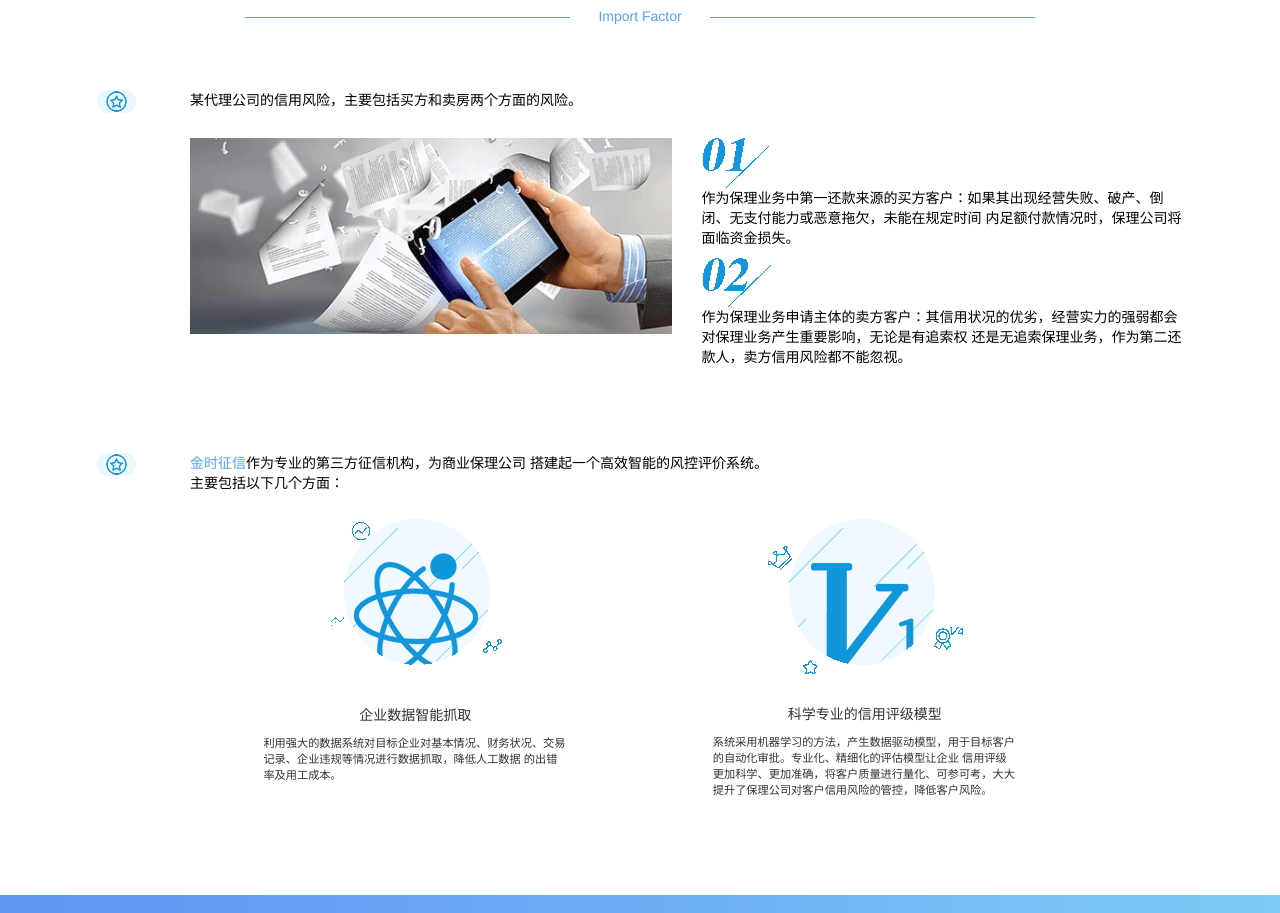
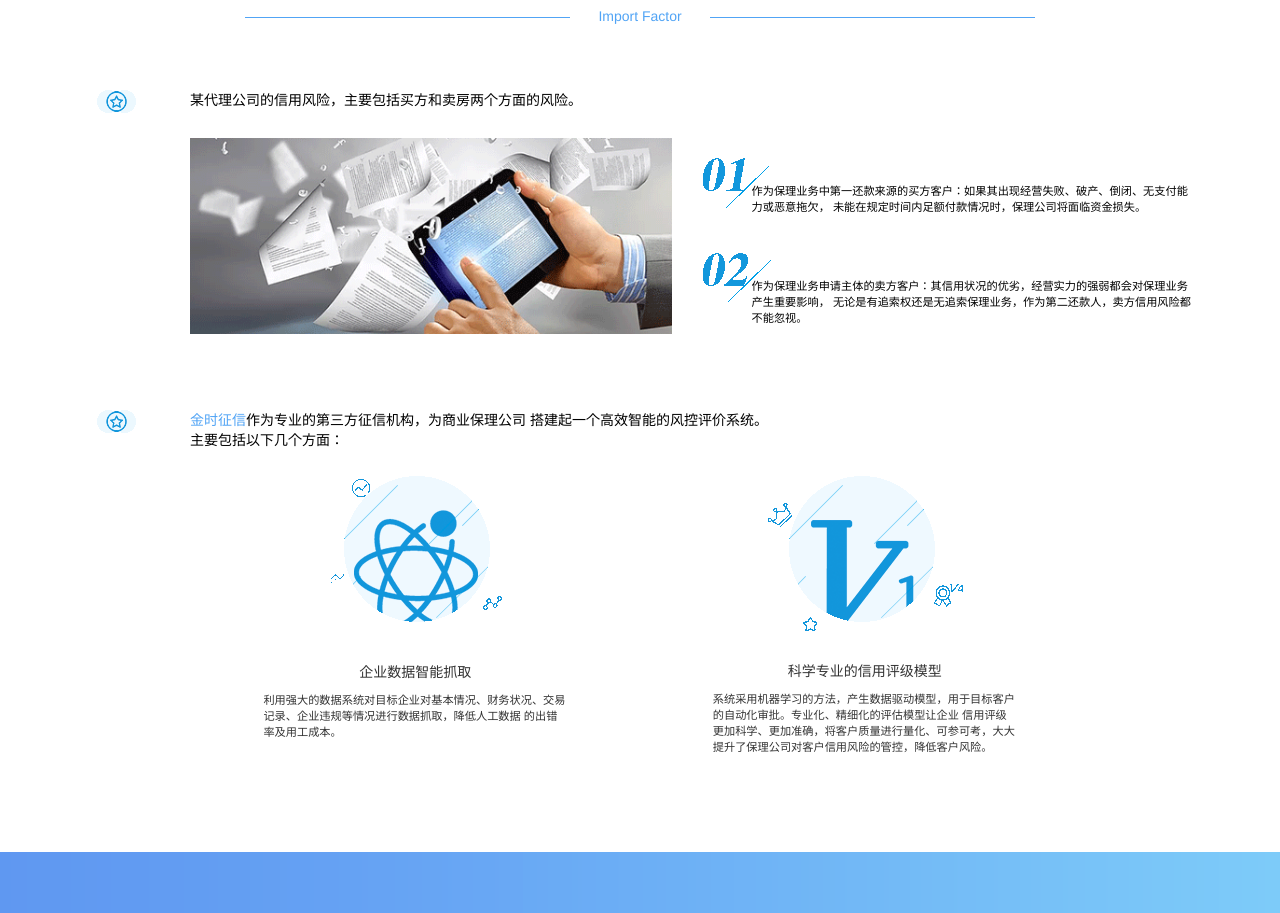
Before and after one commit to Ellipse120/deployNgCliApp, an Angular app: page /customer in a window 1280 px wide. Shown: the part 1741-2654 px from the top of the page. Built offline with nearby package versions, Linux system fonts and the light colour scheme.

Commit message:
# customer

```diff
--- a/src/app/body/customer/customer.component.html
+++ b/src/app/body/customer/customer.component.html
@@ -24,7 +24,6 @@
             </span>
           </div>
         </div>
-        <!--TODO-->
         <div class="row">
           <div>
             <div class="col-xs-12 col-sm-6 col-md-6 col-lg-6" style="padding: 0;border: 1px solid rgb(174,174,174);">
@@ -249,22 +248,33 @@
 
           <div class="row" style="padding-top: 2em;">
             <div class="col-xs-12 col-sm-6 col-md-6 col-lg-6">
-              <img src="../../../assets/images/customer-41.png" alt="" style="max-width: 100%;">
+              <img src="../../../assets/images/customer-41.png" alt=""
+                   style="max-width: 100%;max-height: 100%;height: 100%;">
             </div>
             <div class="col-xs-12 col-sm-6 col-md-6 col-lg-6">
-              <div>
-                <img src="../../../assets/images/customer-42.png" alt="" style="max-width: 100%;">
-                <p>
-                  作为保理业务中第一还款来源的买方客户：如果其出现经营失败、破产、倒闭、无支付能力或恶意拖欠，未能在规定时间
-                  内足额付款情况时，保理公司将面临资金损失。
-                </p>
-              </div>
-              <div>
-                <img src="../../../assets/images/customer-43.png" alt="" style="max-width: 100%;">
-                <p>
-                  作为保理业务申请主体的卖方客户：其信用状况的优劣，经营实力的强弱都会对保理业务产生重要影响，无论是有追索权
-                  还是无追索保理业务，作为第二还款人，卖方信用风险都不能忽视。
-                </p>
+              <div style="padding: 20px 0;">
+                <div>
+                  <div style="position: relative;">
+                    <img src="../../../assets/images/customer-42.png" alt="" style="max-width: 60%;max-height: 60%">
+                  </div>
+                  <div>
+                    <p style="font-size: .8em;position: absolute;top: 45px;left: 65px;">
+                      作为保理业务中第一还款来源的买方客户：如果其出现经营失败、破产、倒闭、无支付能力或恶意拖欠，
+                      未能在规定时间内足额付款情况时，保理公司将面临资金损失。
+                    </p>
+                  </div>
+                </div>
+                <div style="padding-top: 20px">
+                  <div style="position: relative;top: 25px;">
+                    <img src="../../../assets/images/customer-43.png" alt="" style="max-width: 60%;max-height: 60%;">
+                  </div>
+                  <div>
+                    <p style="font-size: .8em;position: absolute;top: 140px;left: 65px;">
+                      作为保理业务申请主体的卖方客户：其信用状况的优劣，经营实力的强弱都会对保理业务产生重要影响，
+                      无论是有追索权还是无追索保理业务，作为第二还款人，卖方信用风险都不能忽视。
+                    </p>
+                  </div>
+                </div>
               </div>
             </div>
           </div>
```
Also changed, not shown: src/assets/images/index-remark.png.
